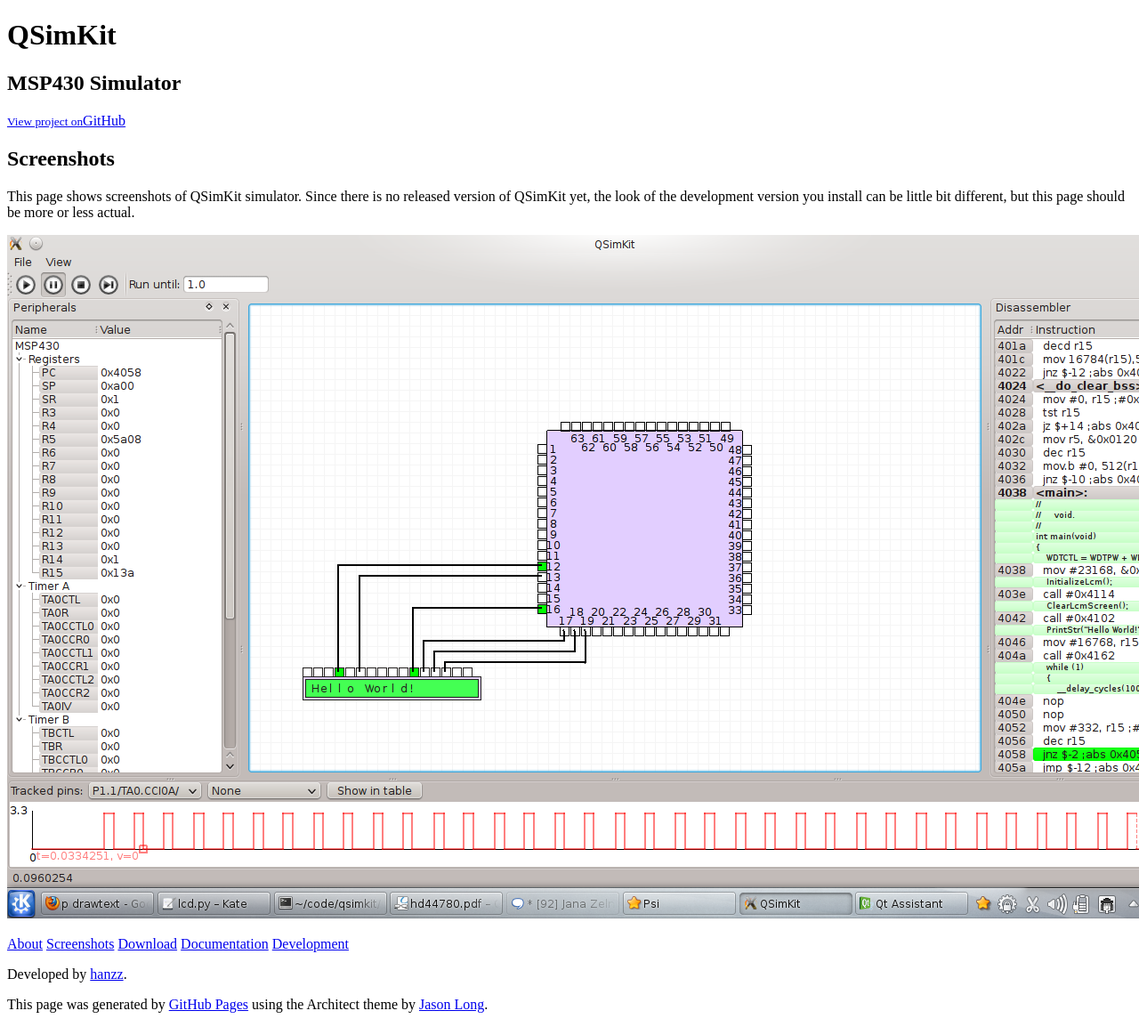
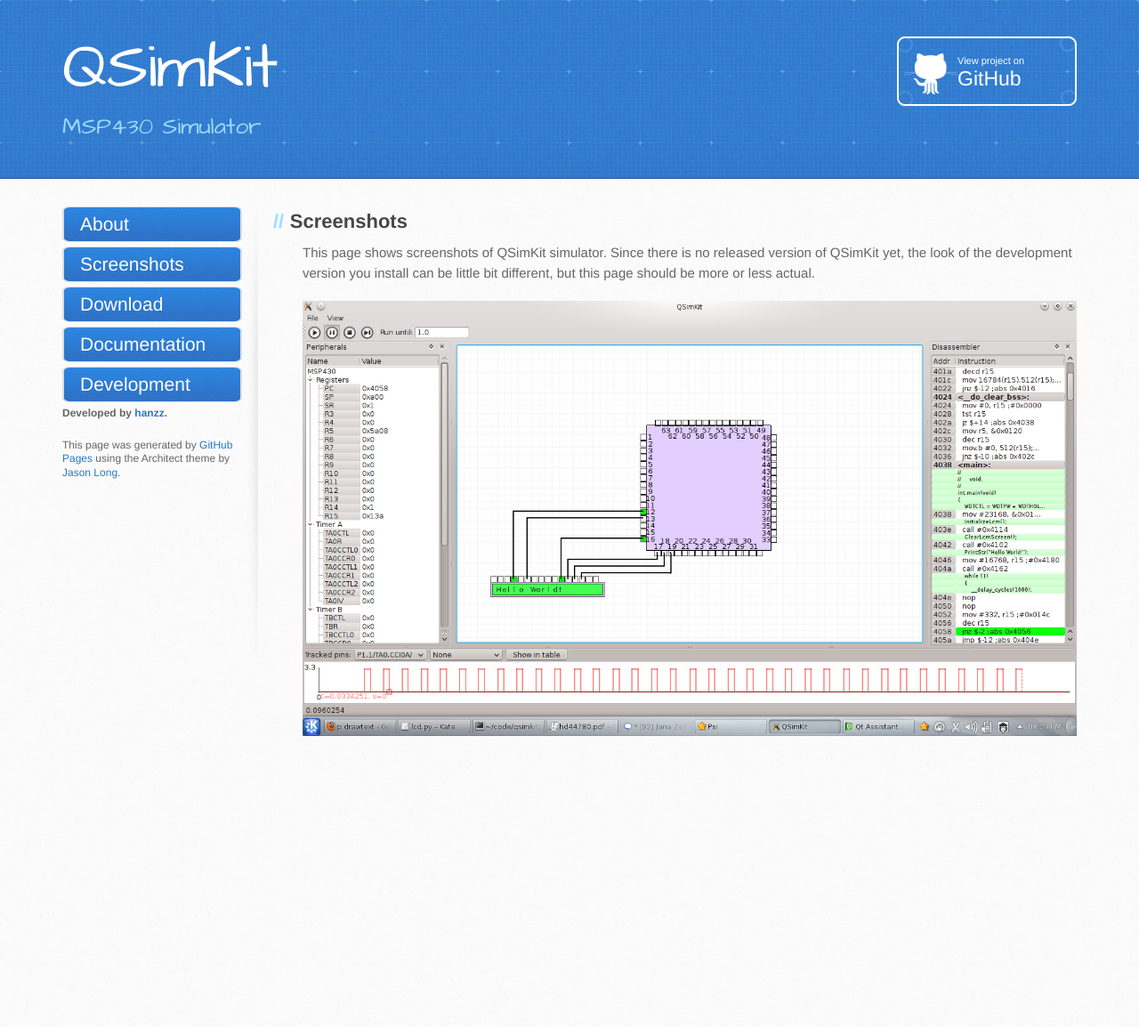
Before and after one commit to jankaluza/qsimkit, a Jekyll site: the page built from screenshots/index.md, in a window 1280 px wide. Shown: the whole page at 89% size. Built offline with Jekyll 4.4.1, drawn with Linux system fonts in a browser that asks for light colours; Markdown is read by kramdown in place of the engine named in the settings; after the commit the page ends 900 px from its top, so only the background shows below that.

Commit message:
screenshot

```diff
--- a/_layouts/default.html
+++ b/_layouts/default.html
@@ -5,9 +5,9 @@
     <meta http-equiv="X-UA-Compatible" content="chrome=1">
     <meta name="viewport" content="width=device-width, initial-scale=1, maximum-scale=1">
     <link href='https://fonts.googleapis.com/css?family=Architects+Daughter' rel='stylesheet' type='text/css'>
-    <link rel="stylesheet" type="text/css" href="stylesheets/stylesheet.css" media="screen" />
-    <link rel="stylesheet" type="text/css" href="stylesheets/pygment_trac.css" media="screen" />
-    <link rel="stylesheet" type="text/css" href="stylesheets/print.css" media="print" />
+    <link rel="stylesheet" type="text/css" href="http://qsimkit.org/stylesheets/stylesheet.css" media="screen" />
+    <link rel="stylesheet" type="text/css" href="http://qsimkit.org/stylesheets/pygment_trac.css" media="screen" />
+    <link rel="stylesheet" type="text/css" href="http://qsimkit.org/stylesheets/print.css" media="print" />
 
     <!--[if lt IE 9]>
     <script src="//html5shiv.googlecode.com/svn/trunk/html5.js"></script>
```
